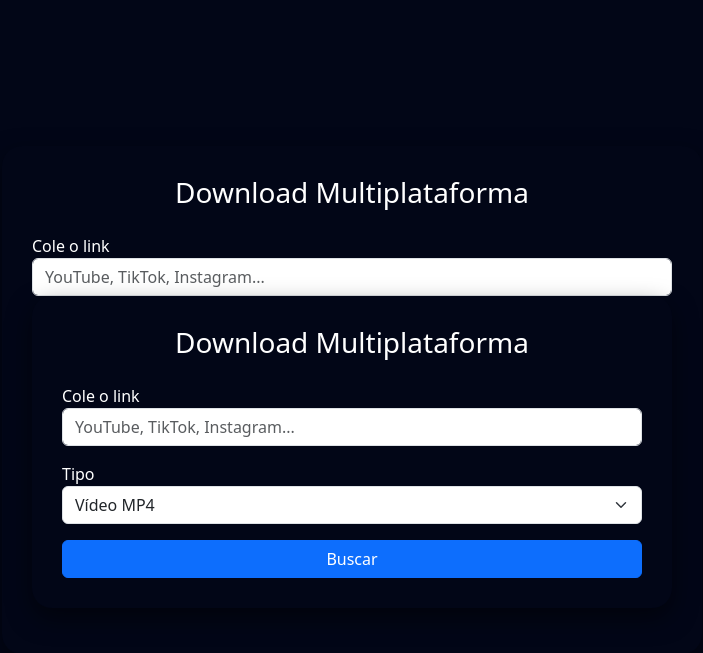
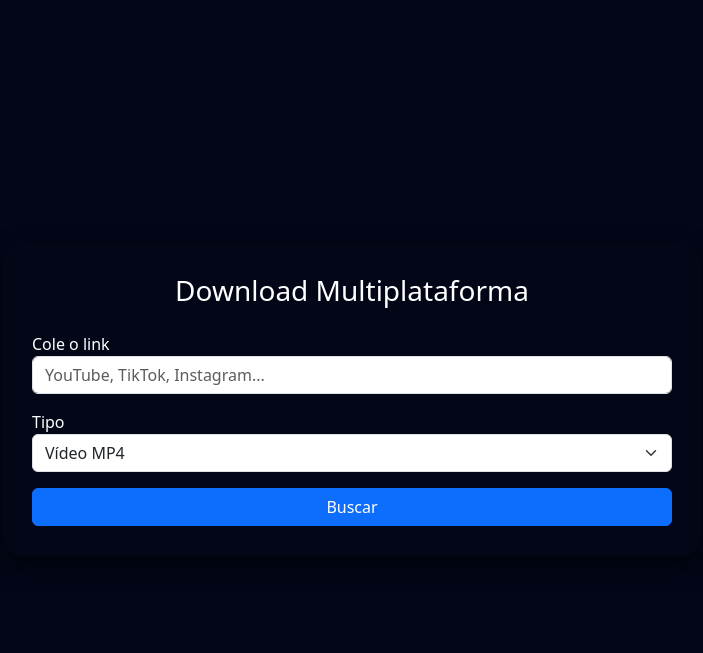
Before and after one commit to Loirin12/planilha-rdm-site-, a Flask app: page /download in a window 1280 px wide. Shown: the top 653 px of the page, without its empty margins (288-991 px from the left). Run offline with Flask 3, Linux system fonts and the light colour scheme; some libraries are stand-ins or nearby versions.

Commit message:
Update download.html

```diff
--- a/templates/download.html
+++ b/templates/download.html
@@ -1,382 +1,135 @@
 <!DOCTYPE html>
 <html lang="pt-BR">
 <head>
-
 <meta charset="UTF-8">
 <meta name="viewport" content="width=device-width, initial-scale=1.0">
-
 <title>Download Multiplataforma</title>
-
 <link href="https://cdn.jsdelivr.net/npm/bootstrap@5.3.3/dist/css/bootstrap.min.css" rel="stylesheet">
-
 <style>
-
 body {
-
     background: #020617;
     color: white;
-
     min-height: 100vh;
-
     display: flex;
-
     align-items: center;
-
     justify-content: center;
-
 }
-
 .card-box {
-
     background: #020617;
-
     border-radius: 20px;
-
     padding: 30px;
-
     width: 100%;
-
     max-width: 700px;
-
     box-shadow: 0 10px 25px rgba(0,0,0,0.5);
-
 }
-
 </style>
-
 </head>
-
 <body>
-
 <div class="card-box">
-
-<h3 class="text-center mb-4">
-
-Download Multiplataforma
-
-</h3>
-
+<h3 class="text-center mb-4">Download Multiplataforma</h3>
 <div class="mb-3">
-
-<label>
-
-Cole o link
-
-</label>
-
-<input
-
-    id="url"
-
-    class="form-control"
-
-    placeholder="YouTube, TikTok, Instagram..."
-
-><!DOCTYPE html>
-<html lang="pt-BR">
-<head>
-
-<meta charset="UTF-8">
-<meta name="viewport" content="width=device-width, initial-scale=1.0">
-
-<title>Download Multiplataforma</title>
-
-<link href="https://cdn.jsdelivr.net/npm/bootstrap@5.3.3/dist/css/bootstrap.min.css" rel="stylesheet">
-
-<style>
-
-body {
-
-    background: #020617;
-    color: white;
-
-    min-height: 100vh;
-
-    display: flex;
-
-    align-items: center;
-
-    justify-content: center;
-
-}
-
-.card-box {
-
-    background: #020617;
-
-    border-radius: 20px;
-
-    padding: 30px;
-
-    width: 100%;
-
-    max-width: 700px;
-
-    box-shadow: 0 10px 25px rgba(0,0,0,0.5);
-
-}
-
-</style>
-
-</head>
-
-<body>
-
-<div class="card-box">
-
-<h3 class="text-center mb-4">
-
-Download Multiplataforma
-
-</h3>
-
+<label>Cole o link</label>
+<input id="url" class="form-control" placeholder="YouTube, TikTok, Instagram...">
+</div>
 <div class="mb-3">
-
-<label>
-
-Cole o link
-
-</label>
-
-<input
-
-    id="url"
-
-    class="form-control"
-
-    placeholder="YouTube, TikTok, Instagram..."
-
->
-
+<label>Tipo</label>
+<select id="tipo" class="form-select">
+<option value="video">Vídeo MP4</option>
+<option value="audio">Música MP3</option>
+</select>
 </div>
-
-<div class="mb-3">
-
-<label>
-
-Tipo
-
-</label>
-
-<select
-
-    id="tipo"
-
-    class="form-select"
-
->
-
-<option value="video">
-
-Vídeo MP4
-
-</option>
-
-<option value="audio">
-
-Música MP3
-
-</option>
-
-</select>
-
-</div>
-
-<button
-
-    class="btn btn-primary w-100"
-
-    onclick="buscarVideo()"
-
->
-
-Buscar
-
-</button>
-
+<button class="btn btn-primary w-100" onclick="buscarVideo()">Buscar</button>
 
 <div id="info" style="display:none; margin-top:20px;">
-
 <h5 id="titulo"></h5>
-
-<img
-
-    id="thumbnail"
-
-    width="100%"
-
-    style="border-radius:10px;"
-
->
-
-<br><br>
-
-<button
-
-    class="btn btn-success w-100"
-
-    onclick="baixarVideo()"
-
->
-
-Baixar
-
-</button>
-
+<div style="color: #ccc; font-size: 0.9em;">
+  <div>Duração: <span id="duracao"></span></div>
+  <div id="tipo-info"></div>
+  <div>Tamanho Vídeo: <span id="tamanho_video"></span></div>
+  <div>Tamanho Áudio: <span id="tamanho_audio"></span></div>
 </div>
-
+<div class="progress mt-3" id="progress" style="display:none; height:6px;">
+  <div class="progress-bar" id="progress-bar" role="progressbar" style="width:0%"></div>
 </div>
-
+<br>
+<button class="btn btn-success w-100" id="btn-download" onclick="baixarVideo()">Baixar</button>
+</div>
+</div>
 <script>
-
 function buscarVideo() {
-
     const url = document.getElementById("url").value
-
     if (!url) {
-
         alert("Cole um link primeiro")
-
         return
-
     }
 
     fetch("/api/info", {
-
         method: "POST",
-
-        headers: {
-            "Content-Type": "application/json"
-        },
-
-        body: JSON.stringify({
-            url: url
-        })
-
+        headers: {"Content-Type": "application/json"},
+        body: JSON.stringify({url: url})
     })
-
     .then(res => res.json())
-
     .then(dados => {
-
         if (dados.erro) {
-
-            alert("Erro ao buscar vídeo")
-
+            alert("Erro: " + dados.erro)
             return
-
         }
-
-        document.getElementById("titulo").innerText =
-            dados.titulo
-
-        document.getElementById("thumbnail").src =
-            dados.thumbnail
-
-        document.getElementById("info").style.display =
-            "block"
-
+        document.getElementById("titulo").innerText = dados.titulo || 'Erro ao carregar'
+        document.getElementById("duracao").innerText = dados.duracao || ''
+        document.getElementById("tamanho_video").innerText = dados.tamanho_video || ''
+        document.getElementById("tamanho_audio").innerText = dados.tamanho_audio || ''
+        document.getElementById("tipo-info").innerText = document.getElementById("tipo").value === 'video' ? 'Vídeo MP4' : 'Áudio MP3'
+        document.getElementById("info").style.display = "block"
     })
-
     .catch(err => {
-
         console.log(err)
-
         alert("Erro ao buscar vídeo")
-
     })
-
 }
 
-
-
 function baixarVideo() {
-
     const url = document.getElementById("url").value
-
-    const tipo =
-        document.getElementById("tipo").value
-
+    const tipo = document.getElementById("tipo").value
     if (!url) {
-
         alert("Cole um link primeiro")
-
         return
-
     }
 
+    const btn = document.getElementById("btn-download")
+    const progress = document.getElementById("progress")
+    const progressBar = document.getElementById("progress-bar")
+
+    btn.innerText = tipo === 'audio' ? 'Baixando áudio...' : 'Baixando vídeo...'
+    btn.disabled = true
+    progress.style.display = 'block'
+    progressBar.style.width = '0%'
+
     fetch("/api/download", {
-
         method: "POST",
-
-        headers: {
-            "Content-Type": "application/json"
-        },
-
-        body: JSON.stringify({
-            url: url,
-            tipo: tipo
-        })
-
+        headers: {"Content-Type": "application/json"},
+        body: JSON.stringify({url: url, tipo: tipo})
     })
-
     .then(res => {
-
         if (!res.ok) {
-
-            alert("Erro ao baixar")
-
-            return
-
+            throw new Error('Download failed')
         }
-
-        return res.blob()
-
+        btn.innerText = 'Download concluído!'
+        progressBar.style.width = '100%'
+        setTimeout(() => {
+            const blob = new Blob()
+            const link = document.createElement("a")
+            link.href = URL.createObjectURL(blob)
+            link.download = tipo === 'audio' ? 'musica.mp3' : 'video.mp4'
+            link.click()
+        }, 1000)
     })
-
-    .then(blob => {
-
-        if (!blob) return
-
-        const link =
-            document.createElement("a")
-
-        link.href =
-            window.URL.createObjectURL(blob)
-
-        if (tipo === "audio") {
-
-            link.download = "musica.mp3"
-
-        }
-
-        else {
-
-            link.download = "video.mp4"
-
-        }
-
-        document.body.appendChild(link)
-
-        link.click()
-
-        document.body.removeChild(link)
-
-        alert("Download iniciado!")
-
+    .catch(err => {
+        btn.innerText = 'Erro no download'
+        btn.disabled = false
+        progress.style.display = 'none'
+        alert('Falha no download: ' + err.message)
     })
-
-    .catch(err => {
-
-        console.error(err)
-
-        alert("Falha no download")
-
-    })
-
 }
-
 </script>
-
 </body>
 </html>
```
